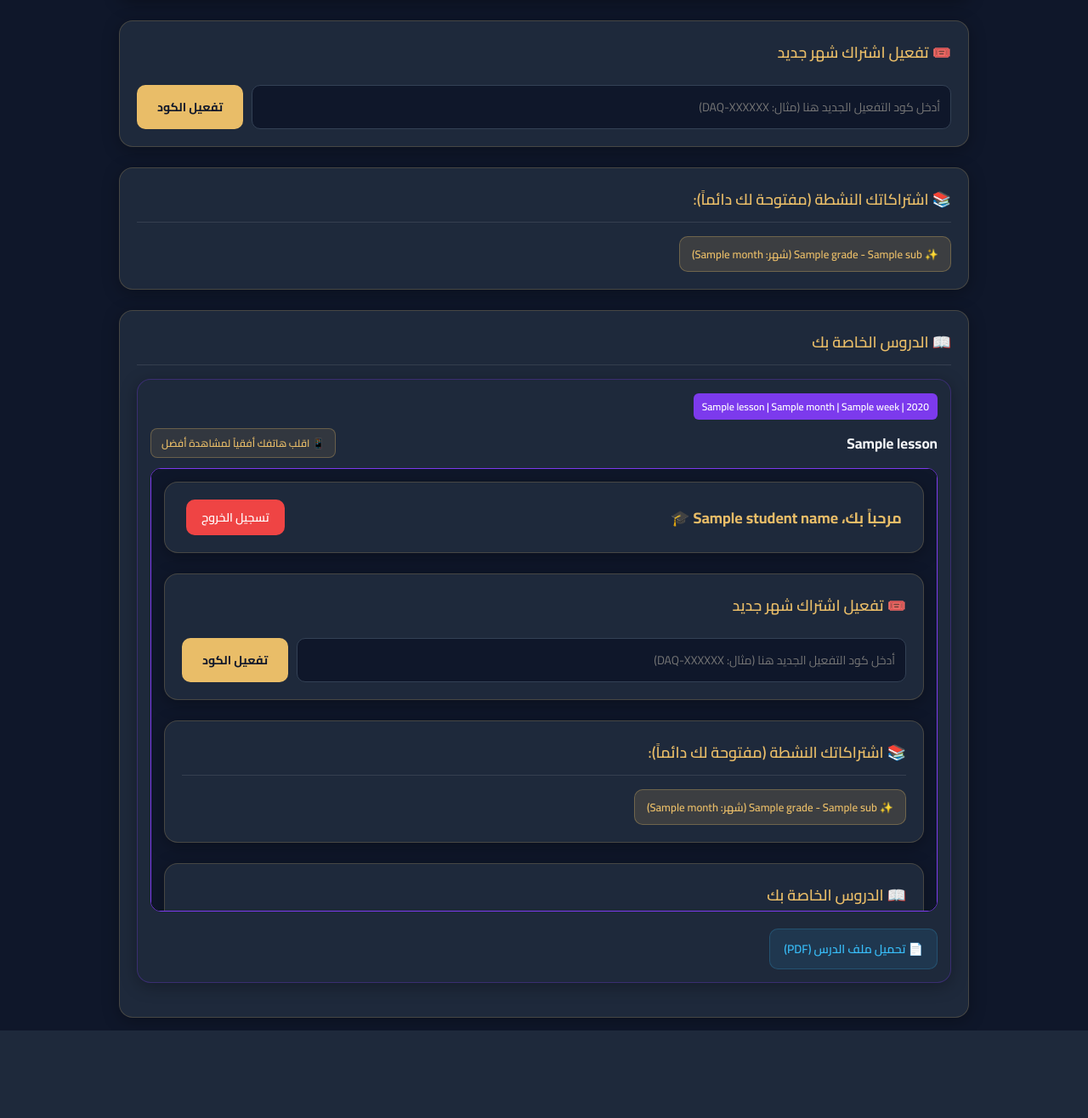
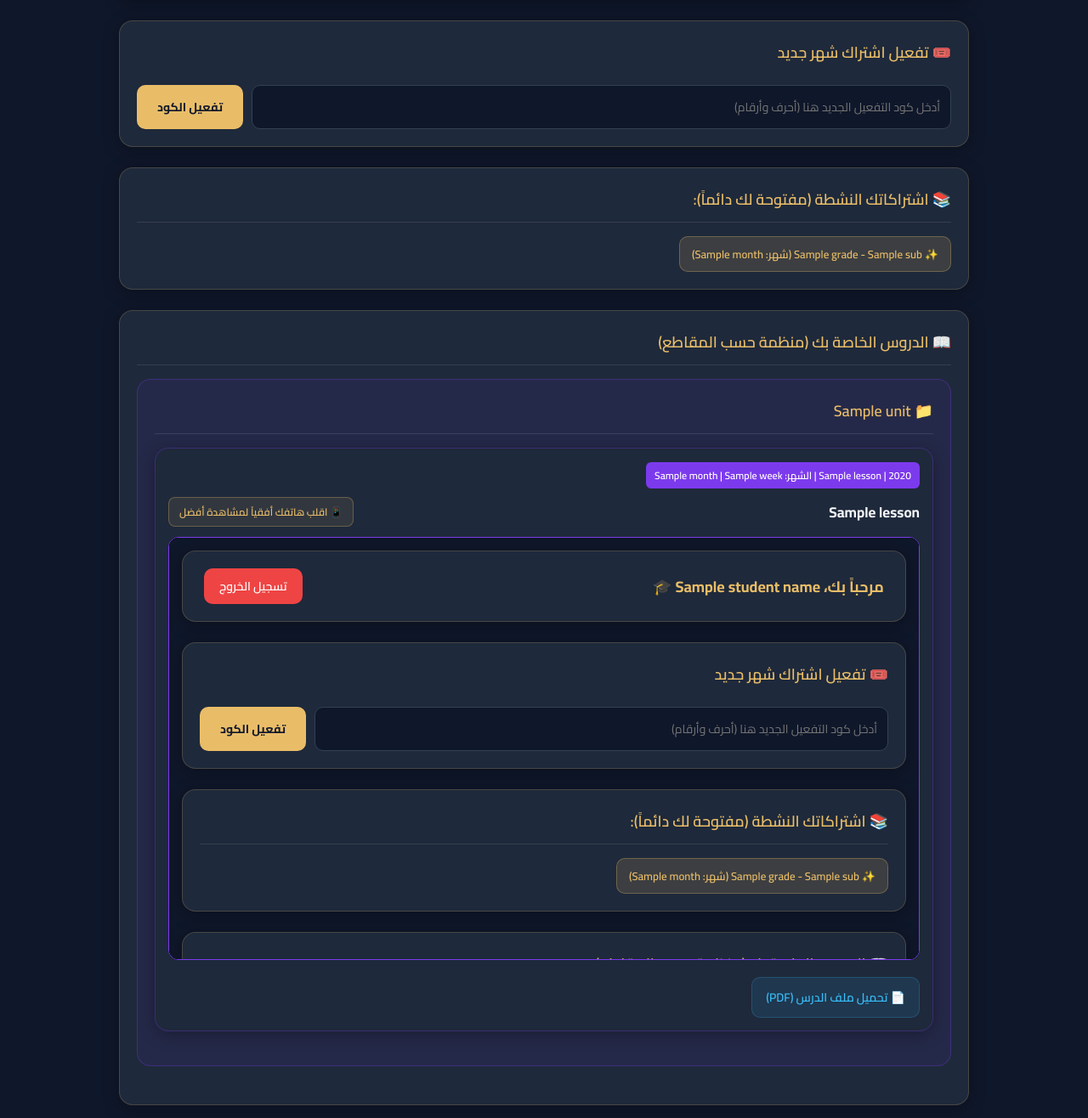
Before and after one commit to hamza3838/Dekiche_Academy_bordj_bounaAma, a Flask app: template templates/student_dashboard.html in a window 1280 px wide. Shown: the part 99-1415 px from the top of the page at 85% size. Before the commit the page ends 1312 px from the top, so only its background shows below. Run offline with Flask 3, Linux system fonts and the light colour scheme; the template is opened without the code that fills it: most values are stand-ins (such as "Sample title", 1, 10 or a date in 2020).

Commit message:
Update student_dashboard.html

```diff
--- a/templates/student_dashboard.html
+++ b/templates/student_dashboard.html
@@ -35,6 +35,10 @@
         /* شارات الاشتراكات النشطة */
         .subscriptions-container { display: flex; gap: 10px; flex-wrap: wrap; margin-top: 10px; }
         .sub-badge { background: rgba(233, 189, 104, 0.15); border: 1px solid rgba(233, 189, 104, 0.3); padding: 8px 14px; border-radius: 10px; font-weight: 600; color: #e9bd68; font-size: 13px; display: inline-flex; align-items: center; gap: 6px; }
+
+        /* تصميم صندوق المقطع التعليمي */
+        .unit-section { background: rgba(124, 58, 237, 0.08); border: 1px solid rgba(124, 58, 237, 0.3); border-radius: 16px; padding: 20px; margin-bottom: 25px; }
+        .unit-title { color: #e9bd68; font-size: 18px; font-weight: 700; border-bottom: 1px solid rgba(233, 189, 104, 0.2); padding-bottom: 10px; margin-bottom: 15px; display: flex; align-items: center; gap: 8px; }
 
         /* بطاقة الدرس */
         .lesson-item { background: #1e293b; border: 1px solid rgba(124, 58, 237, 0.3); border-radius: 16px; padding: 15px; margin-bottom: 20px; box-shadow: 0 4px 20px rgba(0,0,0,0.3); }
@@ -75,7 +79,7 @@
             border: 0;
         }
 
-        /* طبقة حماية الزاوية اليمنى (تم توسيع العرض لتغطية شعار يوتيوب بالكامل بدقة) */
+        /* طبقة حماية الزاوية اليمنى (تغطية شعار يوتيوب) */
         .video-container::after {
             content: "";
             position: absolute;
@@ -129,7 +133,7 @@
         <div class="card">
             <h3 style="border-bottom: none; margin-bottom: 12px;">🎟️ تفعيل اشتراك شهر جديد</h3>
             <form action="{{ url_for('redeem_code') }}" method="POST" class="redeem-form">
-                <input type="text" name="code" placeholder="أدخل كود التفعيل الجديد هنا (مثال: DAQ-XXXXXX)" required>
+                <input type="text" name="code" placeholder="أدخل كود التفعيل الجديد هنا (أحرف وأرقام)" required>
                 <button type="submit" class="btn-redeem">تفعيل الكود</button>
             </form>
         </div>
@@ -150,13 +154,18 @@
             </div>
         </div>
 
-        <!-- قائمة الدروس -->
+        <!-- قائمة الدروس (منظمة حسب المقاطع) -->
         <div class="card">
-            <h2>📖 الدروس الخاصة بك</h2>
+            <h2>📖 الدروس الخاصة بك (منظمة حسب المقاطع)</h2>
             {% if lessons %}
-                {% for lesson in lessons %}
+                {% set grouped_lessons = lessons | groupby('unit') %}
+                {% for unit, unit_lessons in grouped_lessons %}
+                    <div class="unit-section">
+                        <h3 class="unit-title">📁 {{ unit if unit else 'دروس عامة' }}</h3>
+
+                        {% for lesson in unit_lessons %}
                             <div class="lesson-item">
-                        <span class="lesson-meta">{{ lesson.school_year }} | {{ lesson.subject }} | {{ lesson.month }} | {{ lesson.week }}</span>
+                                <span class="lesson-meta">{{ lesson.school_year }} | {{ lesson.subject }} | الشهر: {{ lesson.month }} | {{ lesson.week }}</span>
 
                                 <!-- صف العنوان مع التنبيه الجانبي لقلب الهاتف -->
                                 <div class="lesson-header-row">
@@ -189,6 +198,8 @@
                                 {% endif %}
                             </div>
                         {% endfor %}
+                    </div>
+                {% endfor %}
             {% else %}
                 <div class="empty-lessons">
                     <p>لا توجد دروس مضافة حالياً للأشهر التي اشتركت فيها.</p>
```
Lines whose indentation alone changed are shown as unchanged.
